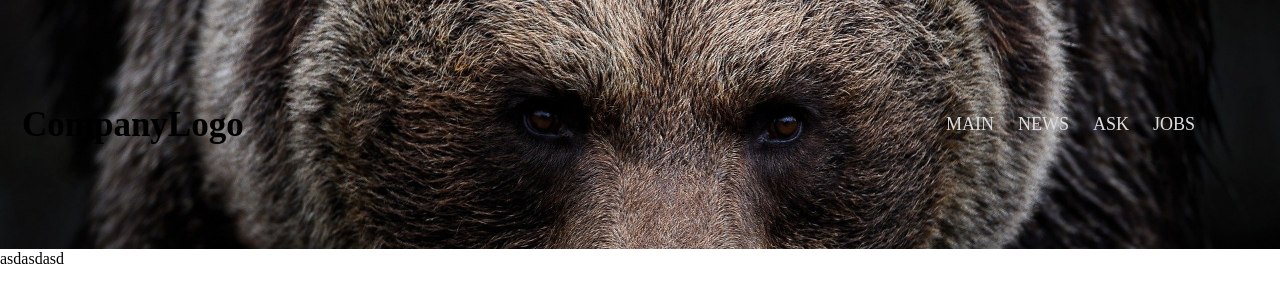
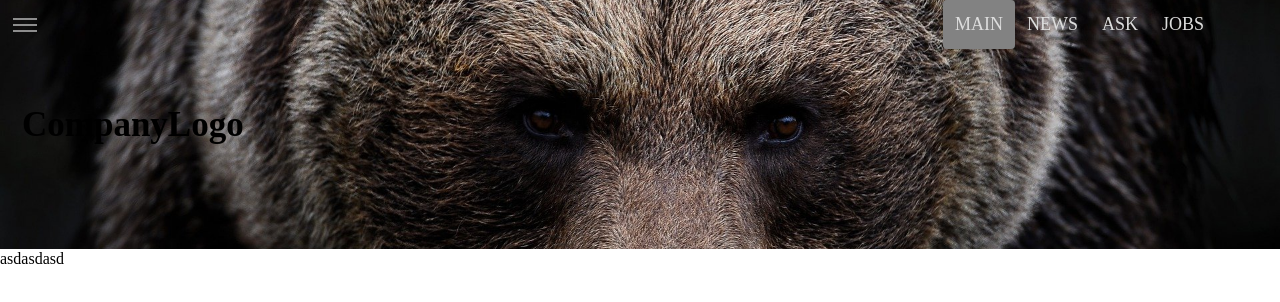
Before and after one commit to caprocoo/vue-intermediate-inflearn, a Vue app: page /main in a window 1280 px wide. Shown: the top 302 px of the page. Built offline with nearby package versions, Linux system fonts and the light colour scheme.

Commit message:
햄버거 설정

```diff
--- a/src/layout/HeaderMain.vue
+++ b/src/layout/HeaderMain.vue
@@ -2,22 +2,25 @@
   <div>
 
     <div id="navbar">
+
+
       <a href="/main" id="logo">CompanyLogo</a>
       <div id="nav">
+        <div id = "main-drawer">
+          <input type="checkbox" id="drawer-toggle" name="drawer-toggle"/>
+          <label for="drawer-toggle" id="drawer-toggle-label"></label>
+          <nav id="drawer">
+            <ul>
+              <li><a href="/main">MAIN</a></li>
+              <li><a href="/news">NEWS</a></li>
+              <li><a href="/ask">ASK</a></li>
+              <li><a href="/jobs">JOBS</a></li>
+            </ul>
+          </nav>
+        </div>
         <router-link class="active" to="/main">MAIN</router-link>
         <router-link class="active" to="/news">NEWS</router-link>
         <router-link class="active" to="/ask">ASK</router-link>
-        <!--        -->
-        <!--        <div class="dropdown">-->
-        <!--          <button class="dropbtn">DROPDOWN-->
-        <!--            <i class="fa fa-caret-down"></i>-->
-        <!--          </button>-->
-        <!--          <div class="dropdown-content">-->
-        <!--            <a href="#">content1</a>-->
-        <!--            <a href="#">content2</a>-->
-        <!--            <a href="#">content3</a>-->
-        <!--          </div>-->
-        <!--        </div>-->
         <router-link class="active" to="/jobs">JOBS</router-link>
 
 
@@ -58,7 +61,9 @@ export default {
         document.getElementById("navbar").style.padding = "100px 10px";
         document.getElementById("logo").style.fontSize = "35px";
       }
-    }
+    };
+
+
   },
   updated() {
 
@@ -86,6 +91,11 @@ export default {
 
 #navbar #nav {
   margin-right: 5%;
+  position: absolute;
+  top: 0;
+  right: 0;
+  transition: 0.5s ease;
+  z-index: 1;
 
 }
 
@@ -141,54 +151,179 @@ export default {
 
 }
 
-.dropdown {
-  float: left;
+
+#nav .router-link-exact-active {
+  background-color: #828282;
+}
+
+/*햄버거 css*/
+* {
+  -webkit-box-sizing: border-box;
+  -moz-box-sizing: border-box;
+  -o-box-sizing: border-box;
+  box-sizing: border-box;
+  /* adds animation for all transitions */
+  -webkit-transition: .25s ease-in-out;
+  -moz-transition: .25s ease-in-out;
+  -o-transition: .25s ease-in-out;
+  transition: .25s ease-in-out;
+  margin: 0;
+  padding: 0;
+  -webkit-text-size-adjust: none;
+}
+
+/* Makes sure that everything is 100% height */
+
+html, body {
+  height: 100%;
   overflow: hidden;
 }
 
-.dropdown .dropbtn {
-  font-size: 17px;
-  border: none;
-  outline: none;
-  color: #dddddd;
-  padding: 14px 16px;
-  background-color: inherit;
-  font-family: inherit;
-  margin: 0;
+/* gets the actual input out of the way;
+we're going to style the label instead */
+
+#drawer-toggle {
+  position: absolute;
+  opacity: 0;
 }
 
-.dropdown-content {
-  display: none;
-  position: absolute;
-  background-color: #f9f9f9;
-  min-width: 160px;
-  box-shadow: 0px 8px 16px 0px rgba(0, 0, 0, 0.2);
+#drawer-toggle-label {
+  -webkit-touch-callout: none;
+  -webkit-user-select: none;
+  -khtml-user-select: none;
+  -moz-user-select: none;
+  -ms-user-select: none;
+  user-select: none;
+  left: 0px;
+  height: 50px;
+  width: 50px;
+  display: block;
+  position: fixed;
+  background: rgba(255, 255, 255, .0);
   z-index: 1;
 }
 
-.dropdown-content a {
-  float: none;
-  color: black;
-  padding: 12px 16px;
-  text-decoration: none;
+/* adds our "hamburger" menu icon */
+
+#drawer-toggle-label:before {
+  content: '';
   display: block;
-  text-align: center;
-  line-height: 1.5em;
+  position: absolute;
+  height: 2px;
+  width: 24px;
+  background: #8d8d8d;
+  left: 13px;
+  top: 18px;
+  box-shadow: 0 6px 0 #8d8d8d, 0 12px 0 #8d8d8d;
 }
 
-
-.dropdown-content a:hover {
-  background-color: #ddd;
-  color: black;
+header {
+  width: 100%;
+  position: fixed;
+  left: 0px;
+  background: #efefef;
+  padding: 10px 10px 10px 50px;
+  font-size: 30px;
+  line-height: 30px;
+  z-index: 0;
 }
 
-.dropdown:hover .dropdown-content {
-  display: block;
-  transition-duration: 0.5s;
+/* drawer menu pane - note the 0px width */
+#main-drawer {
+  top: 0;
+  left: 0;
+
 }
 
-nav .router-link-exact-active {
-  background-color: #828282;
+#drawer {
+  position: fixed;
+  top: 0;
+  left: -300px;
+  height: 100%;
+  width: 300px;
+  background: #2f2f2f;
+  overflow-x: hidden;
+  overflow-y: scroll;
+  padding: 20px;
+  -webkit-overflow-scrolling: touch;
 }
 
+/* actual page content pane */
+
+#page-content {
+  margin-left: 0px;
+  margin-top: 50px;
+  width: 100%;
+  height: calc(100% - 50px);
+  overflow-x: hidden;
+  overflow-y: scroll;
+  -webkit-overflow-scrolling: touch;
+  padding: 20px;
+}
+
+/* checked styles (menu open state) */
+
+#drawer-toggle:checked ~ #drawer-toggle-label {
+  height: 100%;
+  width: calc(100% - 300px);
+  background: rgba(255, 255, 255, .8);
+}
+
+#drawer-toggle:checked ~ #drawer-toggle-label,
+#drawer-toggle:checked ~ header {
+  left: 300px;
+}
+
+#drawer-toggle:checked ~ #drawer {
+  left: 0px;
+
+}
+
+#drawer-toggle:checked ~ #page-content {
+  margin-left: 300px;
+}
+
+/* Menu item styles */
+
+#drawer ul {
+  list-style-type: none;
+  margin:0;
+  padding:0;
+  width: 60px;
+}
+
+#drawer ul a {
+  display: block;
+  padding: 10px;
+  color: #c7c7c7;
+  text-decoration: none;
+}
+
+#drawer ul a:hover {
+  color: white;
+}
+
+/* Responsive MQ */
+
+@media all and (max-width: 350px) {
+
+  #drawer-toggle:checked ~ #drawer-toggle-label {
+    height: 100%;
+    width: 50px;
+  }
+
+  #drawer-toggle:checked ~ #drawer-toggle-label,
+  #drawer-toggle:checked ~ header {
+    left: calc(100% - 50px);
+  }
+
+  #drawer-toggle:checked ~ #drawer {
+    width: calc(100% - 50px);
+    padding: 20px;
+  }
+
+  #drawer-toggle:checked ~ #page-content {
+    margin-left: calc(100% - 50px);
+  }
+}
 </style>
--- a/src/layout/LayoutSub.vue
+++ b/src/layout/LayoutSub.vue
@@ -31,13 +31,5 @@ export default {
 
 }
 
-.side{
-  flex:1;
-
-}
-
-/*.main{*/
-/*  flex: 4;*/
-/*}*/
 
 </style>
```
